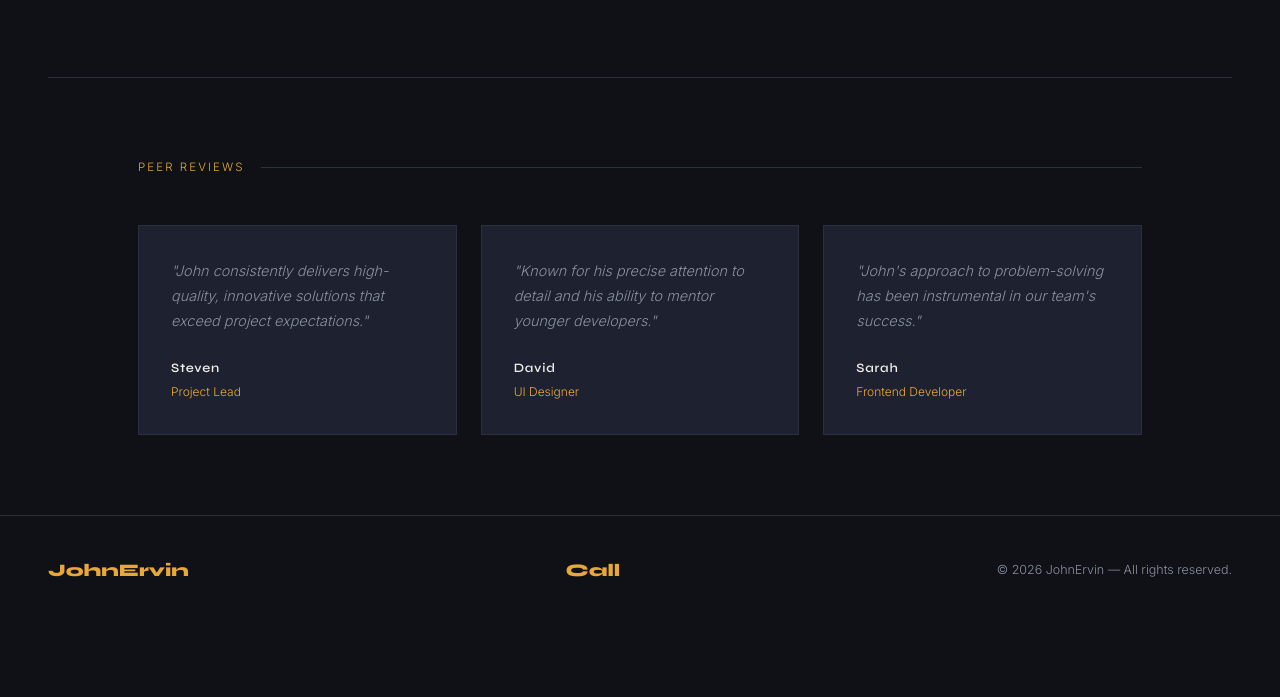
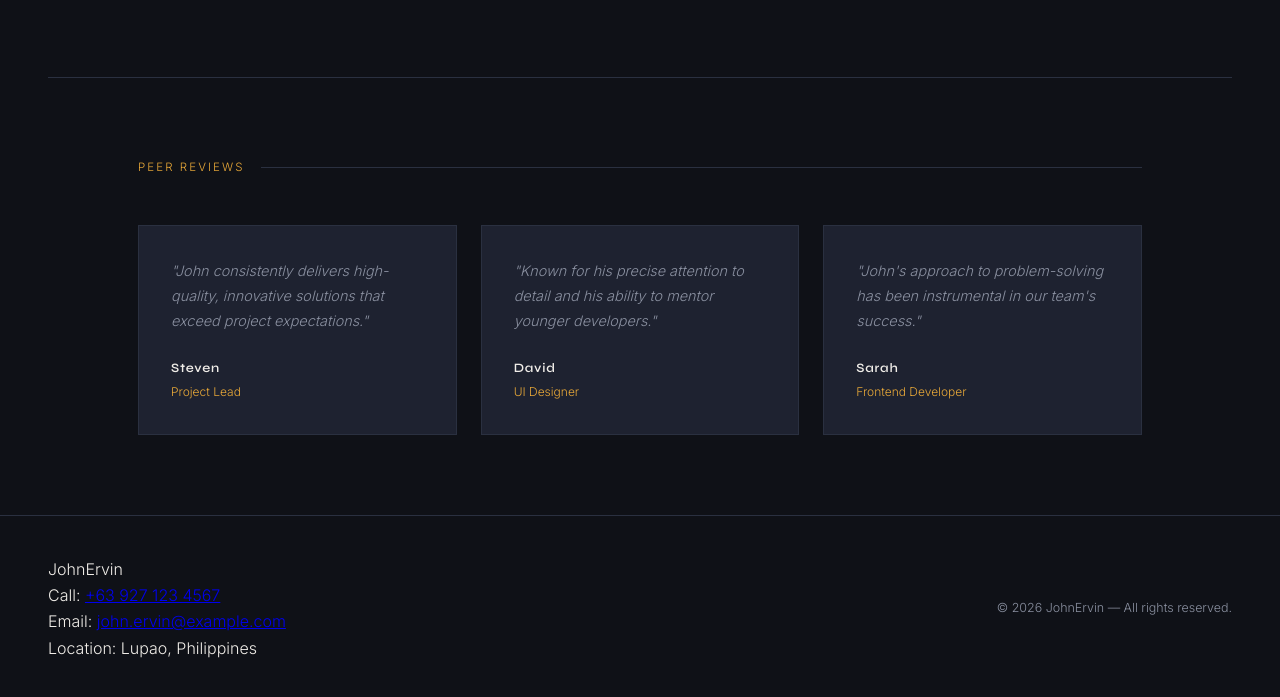
Before and after one commit to ErvinDev01/Web, a plain HTML site: page index.html in a window 1280 px wide. Shown: the part 2477-3174 px from the top of the page. Before the commit the page ends 3102 px from the top, so only its background shows below. Drawn offline with Linux system fonts and the light colour scheme.

Commit message:
Update index.html

```diff
--- a/index.html
+++ b/index.html
@@ -9,7 +9,6 @@
   <link rel="preconnect" href="https://fonts.gstatic.com" crossorigin />
   <link href="https://fonts.googleapis.com/css2?family=Syne:wght@400;600;700;800&family=Inter:wght@300;400;500&display=swap" rel="stylesheet" />
     <link rel="stylesheet" type="text/css" href="style.css">
-</head>
 </head>
 <body>
 
@@ -157,8 +156,14 @@
 
   <!-- FOOTER -->
   <footer id="contact">
-    <div class="footer-mono">JohnErvin</div>
-     <div class="footer-mono">Call</div>
+    <div class="footer-content">
+      <div class="footer-brand">JohnErvin</div>
+      <div class="footer-contact">
+        <div class="contact-item">Call: <a href="tel:+639271234567">+63 927 123 4567</a></div>
+        <div class="contact-item">Email: <a href="mailto:john.ervin@example.com">john.ervin@example.com</a></div>
+        <div class="contact-item">Location: Lupao, Philippines</div>
+      </div>
+    </div>
     <span class="footer-copy">© 2026 JohnErvin — All rights reserved.</span>
   </footer>
 
```
